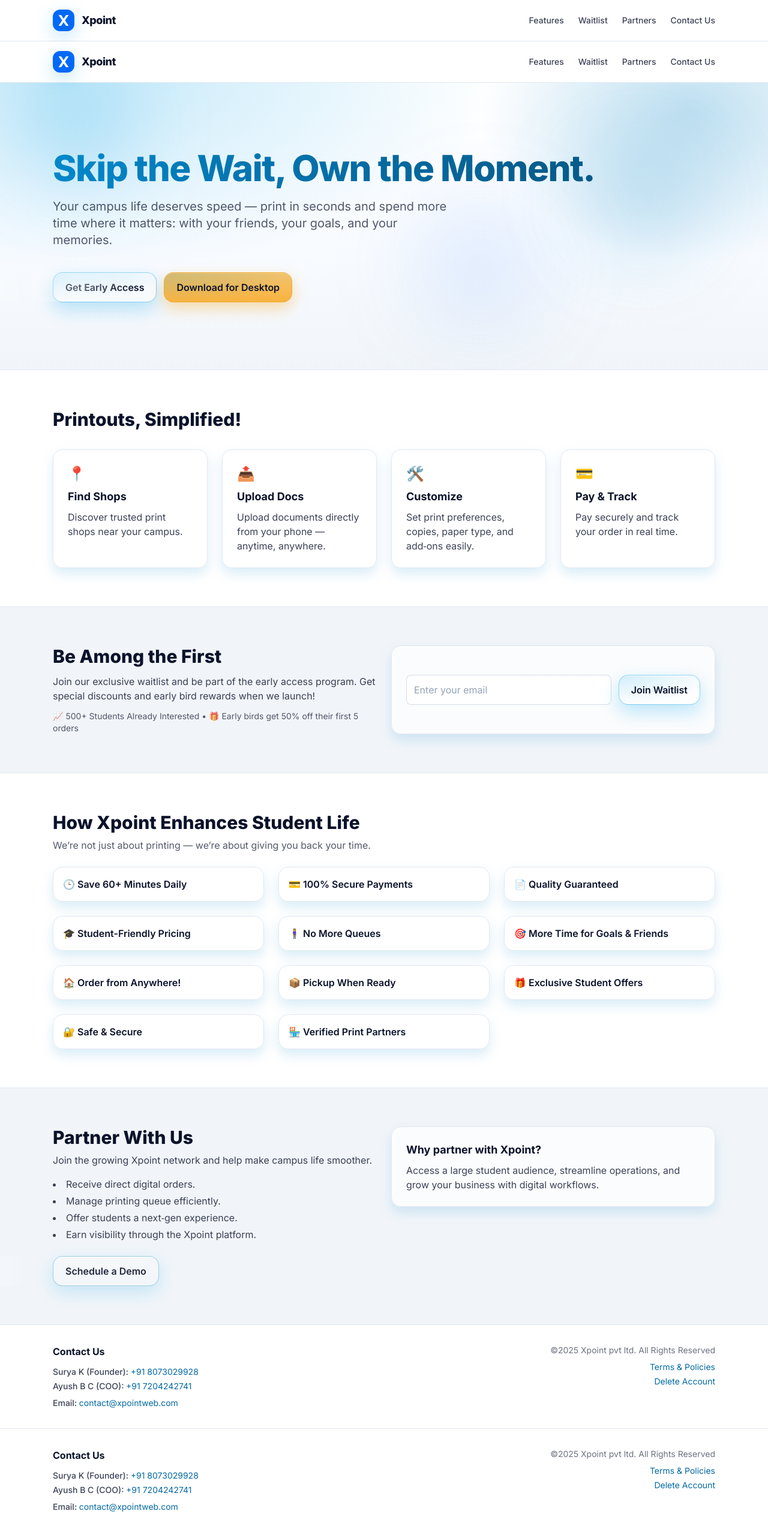
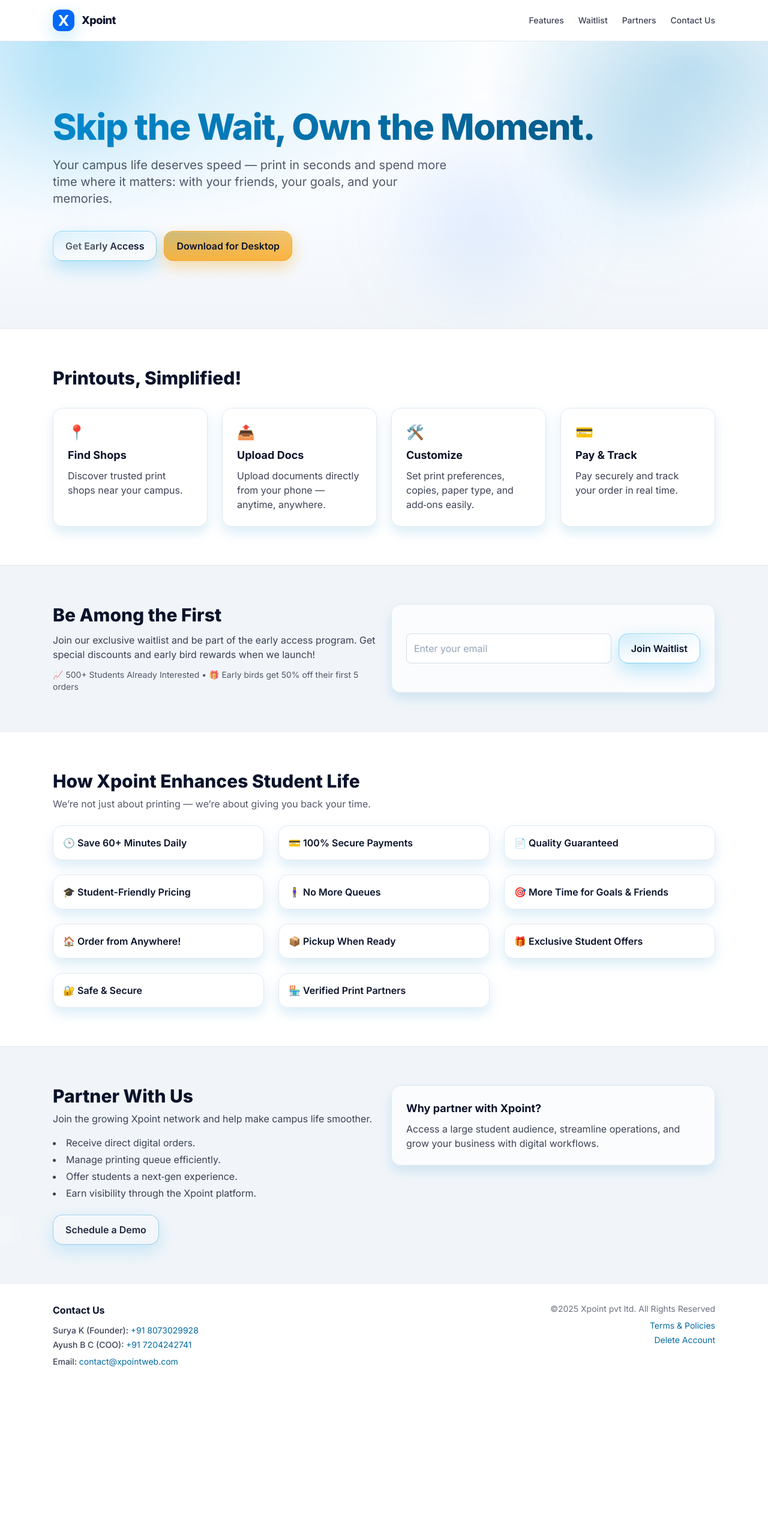
Before and after one commit to ayush346/Xpoint, a React (Vite) app in the folder client/: page / in a window 1280 px wide. Shown: the whole page at 60% size. After the commit the page ends 2312 px from the top, so only its background shows below. Built offline with nearby package versions, Linux system fonts and the light colour scheme; no server answers.

Commit message:
Error solving 2

```diff
--- a/client/src/App.jsx
+++ b/client/src/App.jsx
@@ -1,13 +1,11 @@
 import { useState } from "react";
 import { motion } from "framer-motion";
 import { post as apiPost } from "./utils/api.js";
-import Navbar from "./components/Navbar.jsx";
 import Hero from "./components/Hero.jsx";
 import EarlyAccessModal from "./components/EarlyAccessModal.jsx";
 import PartnerModal from "./components/PartnerModal.jsx";
 import FeatureCard from "./components/FeatureCard.jsx";
 import DownloadModal from "./components/DownloadModal.jsx";
-import Footer from "./components/Footer.jsx";
 import AlertModal from "./components/AlertModal.jsx";
 
 export default function App() {
@@ -65,7 +63,6 @@
 
 	return (
 		<div className="min-h-screen flex flex-col">
-			<Navbar />
 			<main className="flex-1">
 				<Hero onOpenEarlyAccess={() => setShowEarlyAccess(true)} onOpenPartner={() => setShowPartner(true)} onOpenDownload={downloadInstaller} />
 
@@ -168,7 +165,6 @@
 					</div>
 				</section>
 			</main>
-
 			<EarlyAccessModal
 				open={showEarlyAccess}
 				onClose={() => setShowEarlyAccess(false)}
@@ -185,8 +181,6 @@
 				onSuccess={(msg) => { setAlertMessage(msg || "Our team will reach you soon. Thank you for your interest."); setShowAlert(true); }}
 			/>
 			<AlertModal open={showAlert} onClose={() => setShowAlert(false)} message={alertMessage} />
-
-			<Footer />
 		</div>
 	);
 }
```
